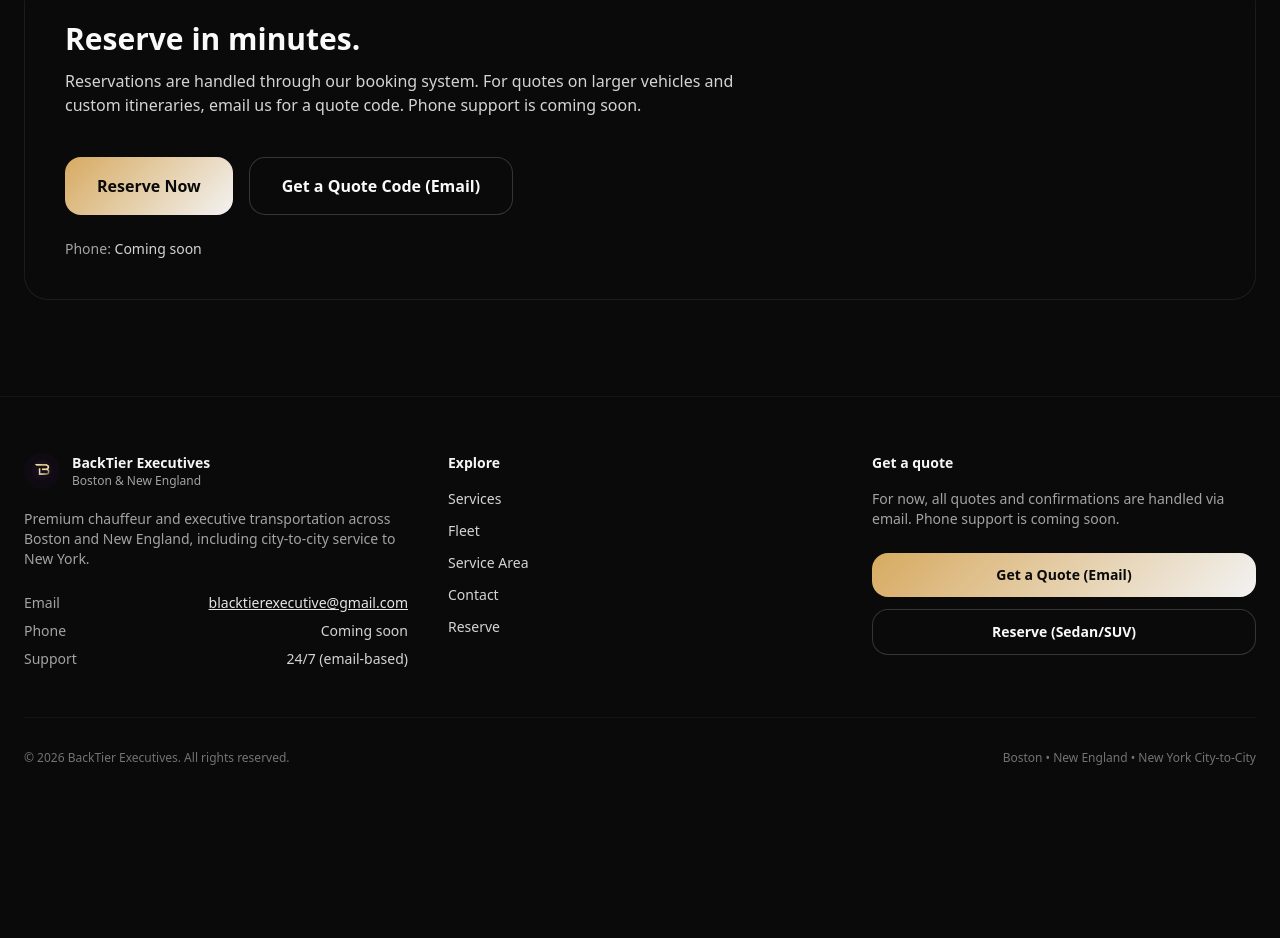
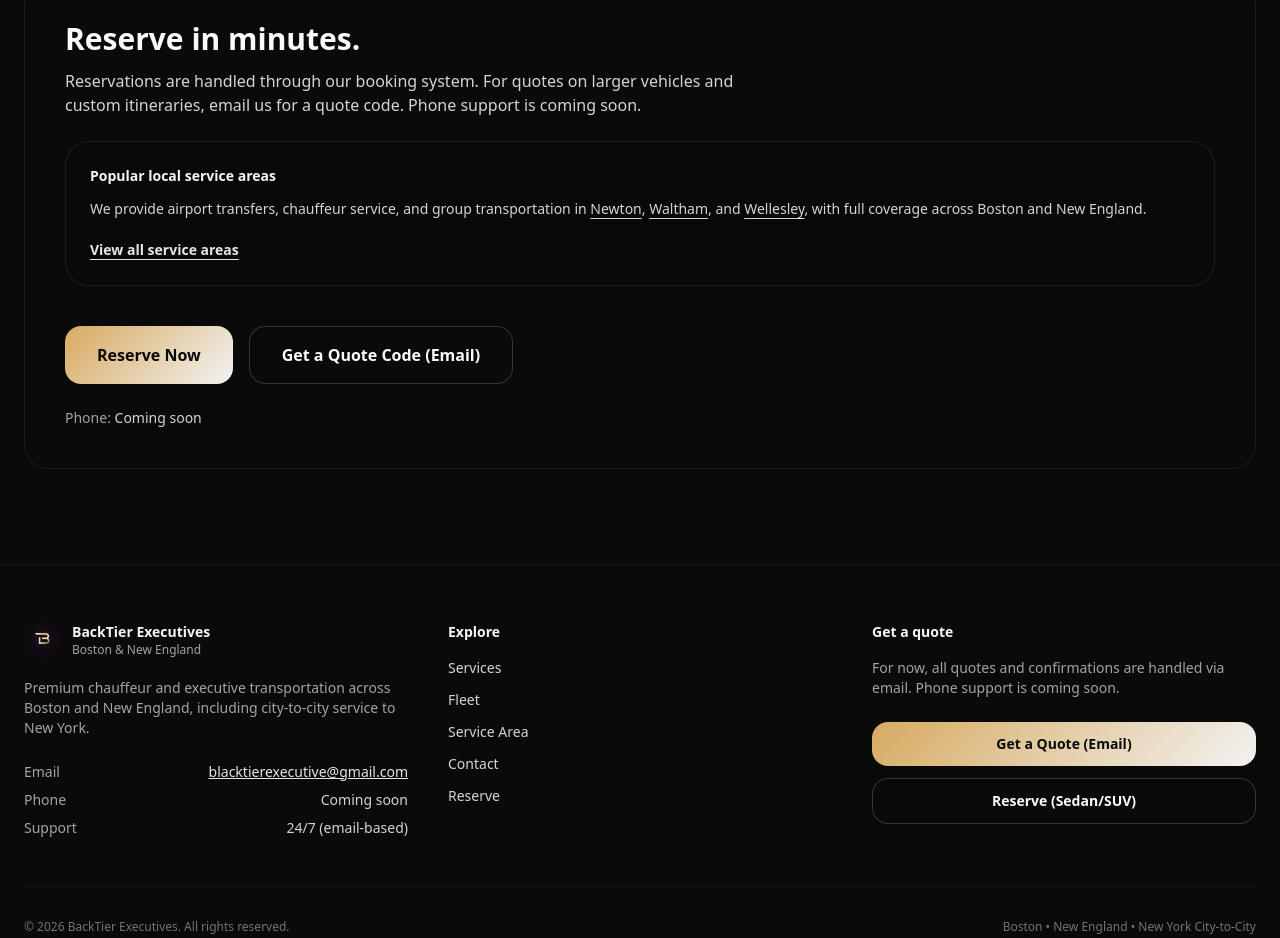
Before and after one commit to blacktierexecutive/blacker-site, a Next.js app: page / in a window 1280 px wide. Shown: the part 2685-3623 px from the top of the page. Before the commit the page ends 3507 px from the top, so only its background shows below. Built offline with nearby package versions, Linux system fonts and the light colour scheme.

Commit message:
SEO: add home page internal links to town service areas

```diff
--- a/app/page.tsx
+++ b/app/page.tsx
@@ -1,6 +1,7 @@
 export const metadata = {
   title: "Airport Car, Black Car & Group Transportation Boston | BlackTier Executives",
-  description: "Premium airport car service, black car, Sprinter vans, minibuses, and motorcoaches across Boston and New England. Logan Airport (BOS), events, and group travel.",
+  description:
+    "Premium airport car service, black car, Sprinter vans, minibuses, and motorcoaches across Boston and New England. Logan Airport (BOS), events, and group travel.",
 };
 
 import Link from "next/link";
@@ -146,6 +147,47 @@
               Phone support is coming soon.
             </p>
 
+            {/* ✅ SEO: Home → Town internal links */}
+            <div className="mt-6 rounded-3xl border border-neutral-800/70 bg-neutral-950/30 p-6">
+              <div className="text-sm font-semibold text-neutral-100">
+                Popular local service areas
+              </div>
+              <p className="mt-3 text-sm leading-relaxed text-neutral-300">
+                We provide airport transfers, chauffeur service, and group
+                transportation in{" "}
+                <Link
+                  href="/service-area/newton"
+                  className="underline underline-offset-4 hover:text-white"
+                >
+                  Newton
+                </Link>
+                ,{" "}
+                <Link
+                  href="/service-area/waltham"
+                  className="underline underline-offset-4 hover:text-white"
+                >
+                  Waltham
+                </Link>
+                , and{" "}
+                <Link
+                  href="/service-area/wellesley"
+                  className="underline underline-offset-4 hover:text-white"
+                >
+                  Wellesley
+                </Link>
+                , with full coverage across Boston and New England.
+              </p>
+
+              <div className="mt-4">
+                <Link
+                  href="/service-area"
+                  className="text-sm font-semibold underline underline-offset-4 text-neutral-200 hover:text-white"
+                >
+                  View all service areas
+                </Link>
+              </div>
+            </div>
+
             <div className="mt-10 flex flex-col gap-4 sm:flex-row">
               <Link
                 href="/book"
@@ -210,7 +252,6 @@
       <h3 className="text-xl font-semibold">{title}</h3>
       <p className="mt-2 text-sm text-neutral-300">{meta}</p>
 
-      {/* Image */}
       <div className="relative mt-6 overflow-hidden rounded-2xl border border-neutral-800/70">
         <div
           className="h-40 w-full bg-cover bg-center transition-transform duration-700 group-hover:scale-[1.04]"
```
